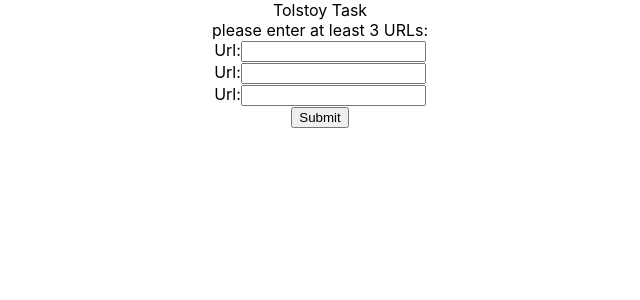
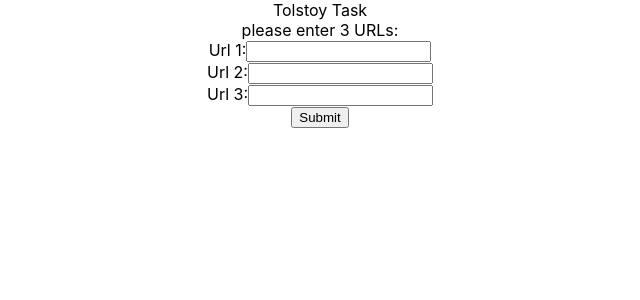
Before and after one commit to linBM1996/tolstoy-task, a React (Create React App) app: page / in a window 1280 px wide. Shown: the top 300 px of the page, without its empty margins (320-960 px from the left). Built offline with nearby package versions, Linux system fonts and the light colour scheme.

Commit message:
handle input changes

```diff
--- a/src/App.js
+++ b/src/App.js
@@ -5,7 +5,6 @@ function App() {
   return (
     <div className="App">
       <header>Tolstoy Task</header>
-      <div>please enter at least 3 URLs:</div>
       <Form />
     </div>
   );
--- a/src/Functional Comps/Form.jsx
+++ b/src/Functional Comps/Form.jsx
@@ -2,31 +2,47 @@ import React, { useState } from 'react';
 
 export default function Form() {
 
-    //const [URLcounter, setURLcounter] = useState(0);
+    const [urls, setUrls] = useState(['', '', '']);
 
+    // Handle URL input changes
+    const handleChange = (index, event) => {
+        const newUrls = [...urls]; // Create a copy of the current urls array
+        newUrls[index] = event.target.value; // Update the specific URL
+        setUrls(newUrls); // Update the state with the new array
+    };
+
+    // Handle form submission
+    const handleSubmit = (event) => {
+        event.preventDefault();
+        console.log('URLs:', urls);
+    };
 
     return (
         <div>
-            <form>
+            <form onSubmit={handleSubmit}>
+                <div>please enter 3 URLs:</div>
                 <div>
-                    <label>Url:</label>
+                    <label>Url 1:</label>
                     <input
                         type="text"
                         required
+                        onChange={(e) => handleChange(0, e)}
                     />
                 </div>
                 <div>
-                    <label>Url:</label>
+                    <label>Url 2:</label>
                     <input
                         type="text"
                         required
+                        onChange={(e) => handleChange(1, e)}
                     />
                 </div>
                 <div>
-                    <label>Url:</label>
+                    <label>Url 3:</label>
                     <input
                         type="text"
                         required
+                        onChange={(e) => handleChange(2, e)}
                     />
                 </div>
                 <button type="submit">Submit</button>
```
